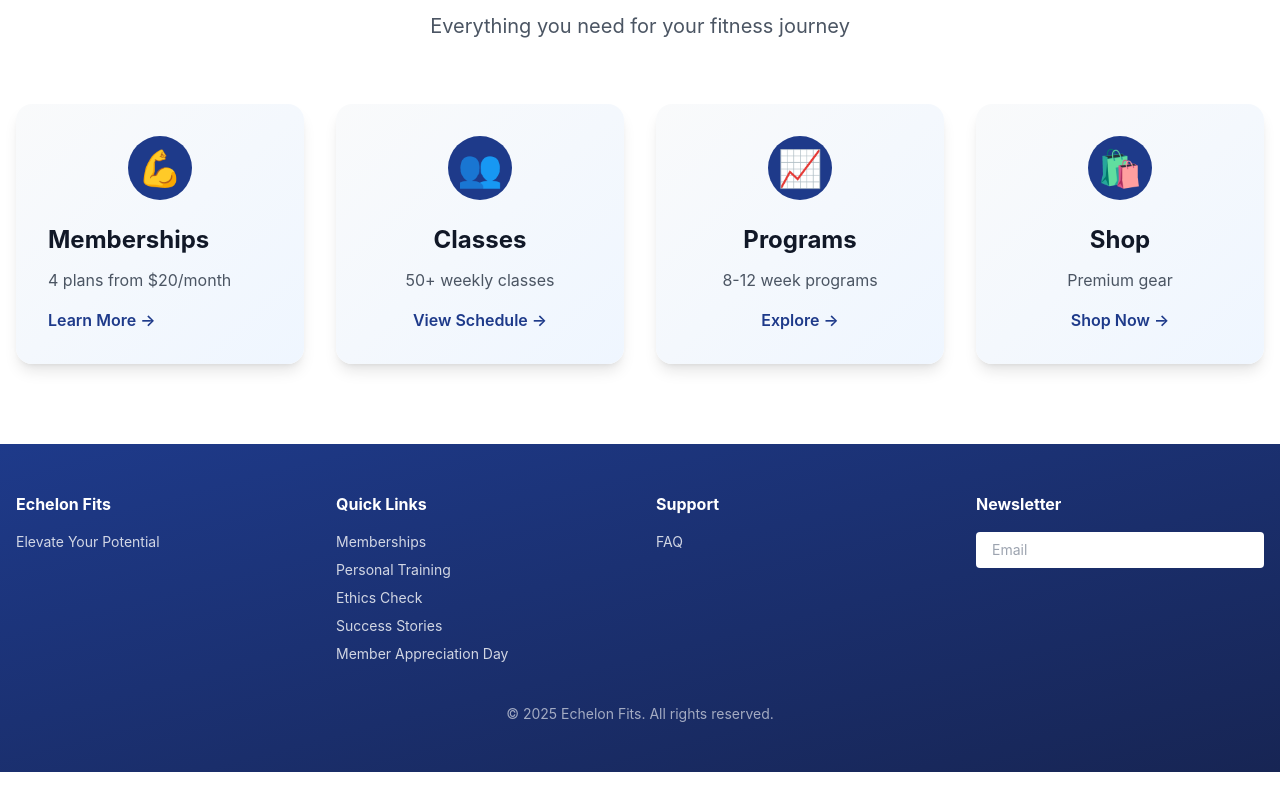
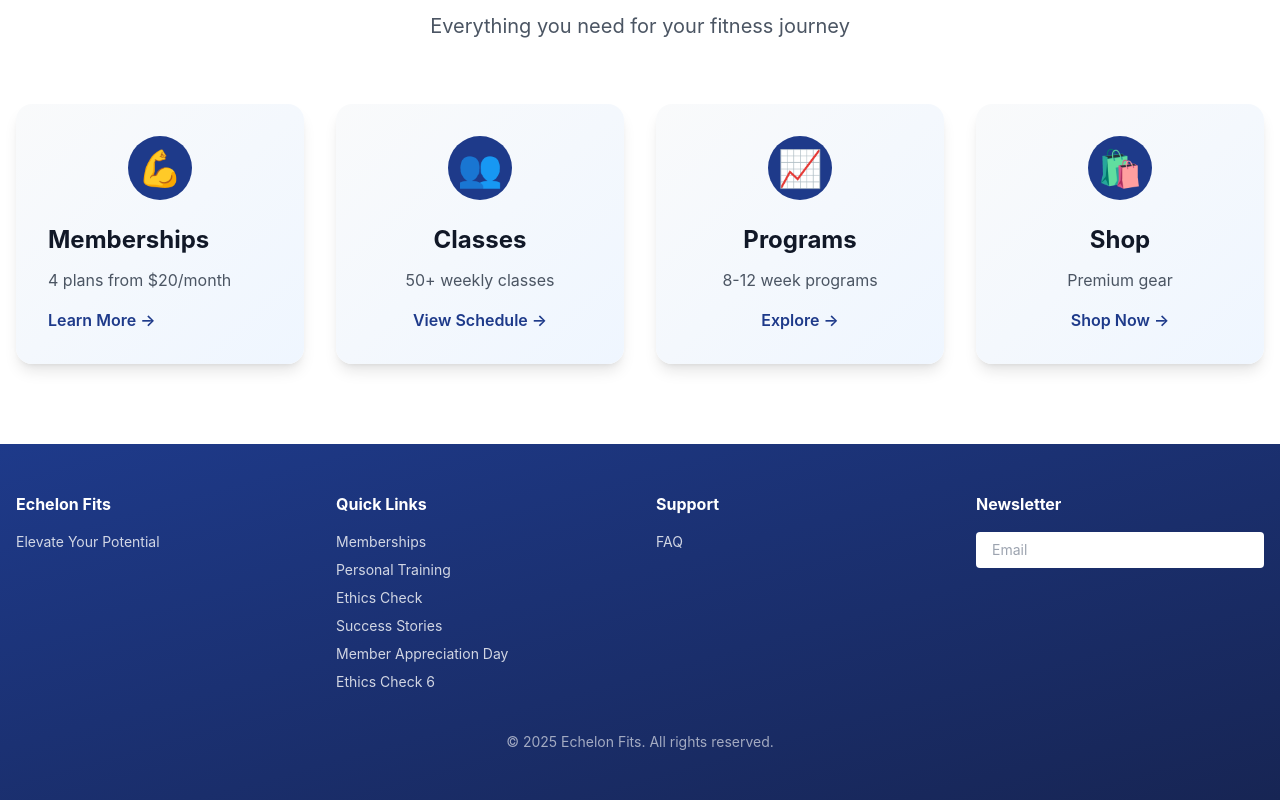
Before and after one commit to Thayne40/echelon-fits-website, a plain HTML site: page index.html in a window 1280 px wide. Shown: the part 1004-1804 px from the top of the page. Before the commit the page ends 1776 px from the top, so only its background shows below. Drawn offline with nearby package versions, Linux system fonts and the light colour scheme.

Commit message:
Update index.html

```diff
--- a/index.html
+++ b/index.html
@@ -237,6 +237,7 @@
                     <a href="ethics-attribution.html" class="block text-sm text-white/80 hover:text-white mb-2">Ethics Check</a>
                     <a href="client-success-marcus.html" class="block text-sm text-white/80 hover:text-white mb-2">Success Stories</a>
                     <a href="member-appreciation-day.html" class="block text-sm text-white/80 hover:text-white mb-2">Member Appreciation Day</a>
+                    <a href="ethics-check-6.html" class="block text-sm text-white/80 hover:text-white mb-2">Ethics Check 6</a>
                 </div>
                 <div><h4 class="font-bold mb-4">Support</h4><p class="text-sm text-white/80">FAQ</p></div>
                 <div><h4 class="font-bold mb-4">Newsletter</h4><input type="email" placeholder="Email" class="px-4 py-2 rounded text-gray-900 text-sm w-full"></div>
```
